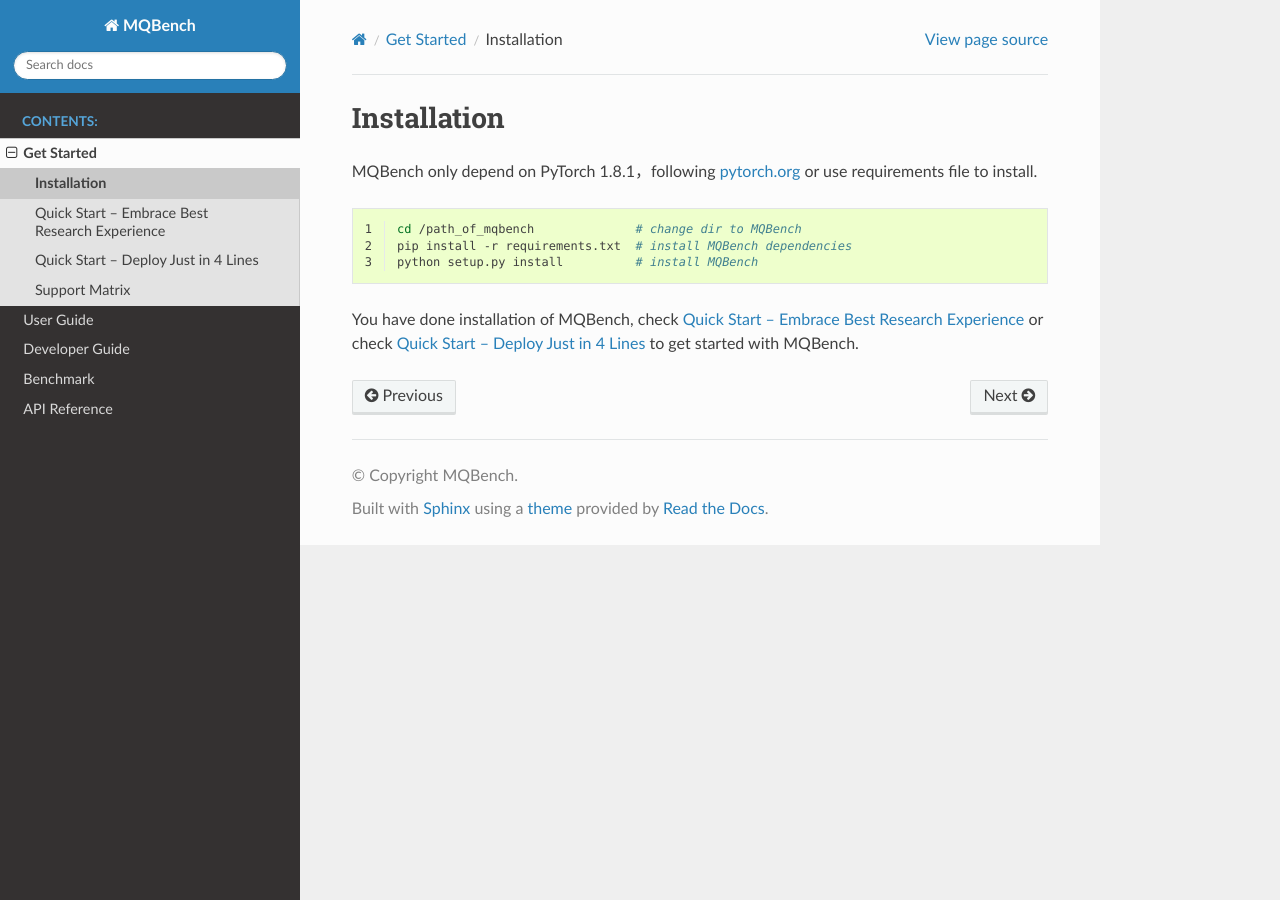
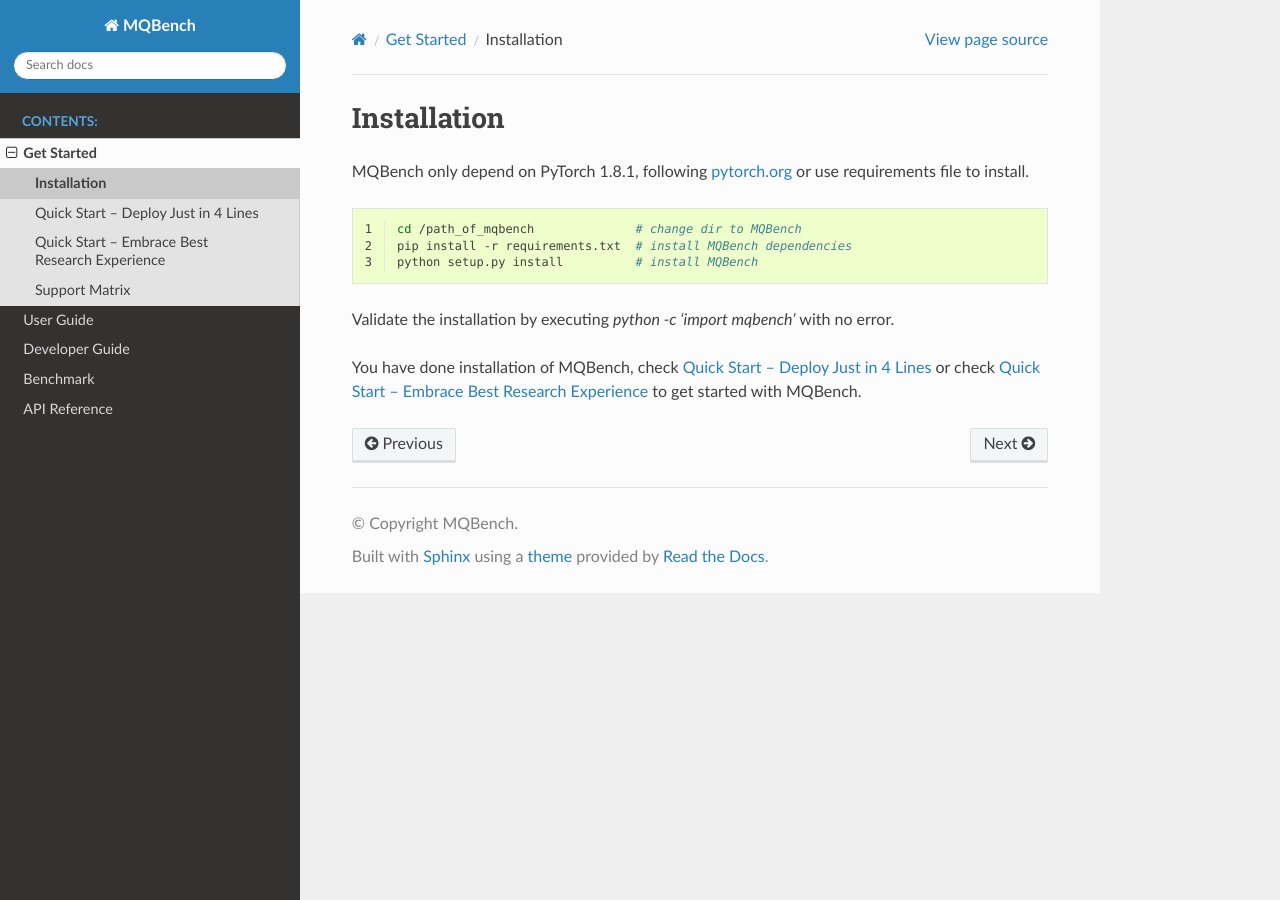
Before and after one commit to ModelTC/MQBench, a Sphinx documentation site: the page built from docs/source/get_started/setup.rst, in a window 1280 px wide. Built offline with Sphinx 7.4.7 and the Read the Docs theme 2.0.0, drawn with Linux system fonts in a browser that asks for light colours.

```diff
--- a/docs/source/get_started/index.rst
+++ b/docs/source/get_started/index.rst
@@ -7,6 +7,6 @@ This tutorial will give details about the whole work-through to do quantization
    :titlesonly:
 
    setup
+   quick_start_deploy
    quick_start_academic
-   quick_start_deploy
    support_matrix
--- a/docs/source/get_started/setup.rst
+++ b/docs/source/get_started/setup.rst
@@ -1,7 +1,7 @@
 Installation
 ============
 
-MQBench only depend on PyTorch 1.8.1，following `pytorch.org <http://pytorch.org/>`_ or use requirements file to install.
+MQBench only depend on PyTorch 1.8.1, following `pytorch.org <http://pytorch.org/>`_ or use requirements file to install.
 
 .. code-block:: shell
     :linenos:
@@ -10,4 +10,6 @@ MQBench only depend on PyTorch 1.8.1，following `pytorch.org <http://pytorch.or
     pip install -r requirements.txt  # install MQBench dependencies
     python setup.py install          # install MQBench
 
-You have done installation of MQBench, check :doc:`quick_start_academic` or check :doc:`quick_start_deploy` to get started with MQBench.
+Validate the installation by executing `python -c 'import mqbench'` with no error.
+
+You have done installation of MQBench, check :doc:`quick_start_deploy` or check :doc:`quick_start_academic` to get started with MQBench.
--- a/docs/source/user_guide/PTQ/advanced.rst
+++ b/docs/source/user_guide/PTQ/advanced.rst
@@ -4,8 +4,7 @@ Advanced PTQ
 Code Snippets
 ^^^^^^^^^^^^^
 
-You can follow this snippet to start your mission with MQBench! You can find config details in `here <https://github.com/ModelTC/MQBench/tree/main/application/imagenet_example/PTQ/configs>`_, and you can find algorithm details in :doc:`../algorithm/advanced_ptq`.
-
+You can follow this snippet to start your mission with MQBench!
 
 .. code-block:: python
     :linenos:
@@ -57,6 +56,8 @@ You can follow this snippet to start your mission with MQBench! You can find con
     # deploy model, remove fake quantize nodes, and dump quantization params like clip ranges.
     convert_deploy(model.eval(), BackendType.Tensorrt, input_shape_dict={'data': [10, 3, 224, 224]})
 
+You can find config details in `here <https://github.com/ModelTC/MQBench/tree/main/application/imagenet_example/PTQ/configs>`_, and you can find algorithm details in :doc:`../algorithm/advanced_ptq`.
+
 MQBench examples
 ^^^^^^^^^^^^^^^^^
 
--- a/docs/source/user_guide/QAT/naive.rst
+++ b/docs/source/user_guide/QAT/naive.rst
@@ -17,7 +17,7 @@ The training only requires some additional operations compared to ordinary fine-
 
     # then, we will trace the original model using torch.fx and \
     # insert fake quantize nodes according to different hardware backends (e.g. TensorRT).
-    model = prepare_qat_fx_by_platform(model, BackendType.Tensorrt)
+    model = prepare_by_platform(model, BackendType.Tensorrt)
 
     # before training, we recommend to enable observers for calibration in several batches, and then enable quantization.
     model.eval()
```
Also changed, not shown: README.md (+7 -11 lines).
